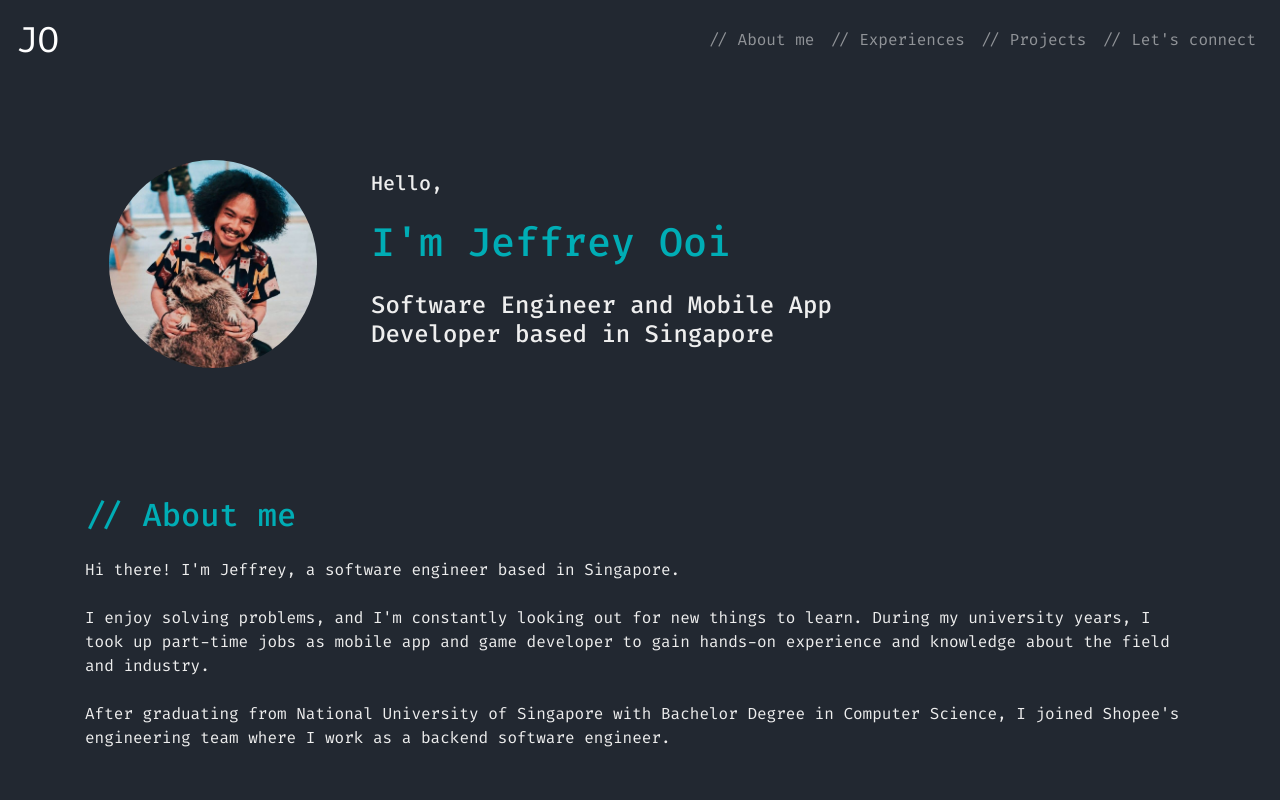
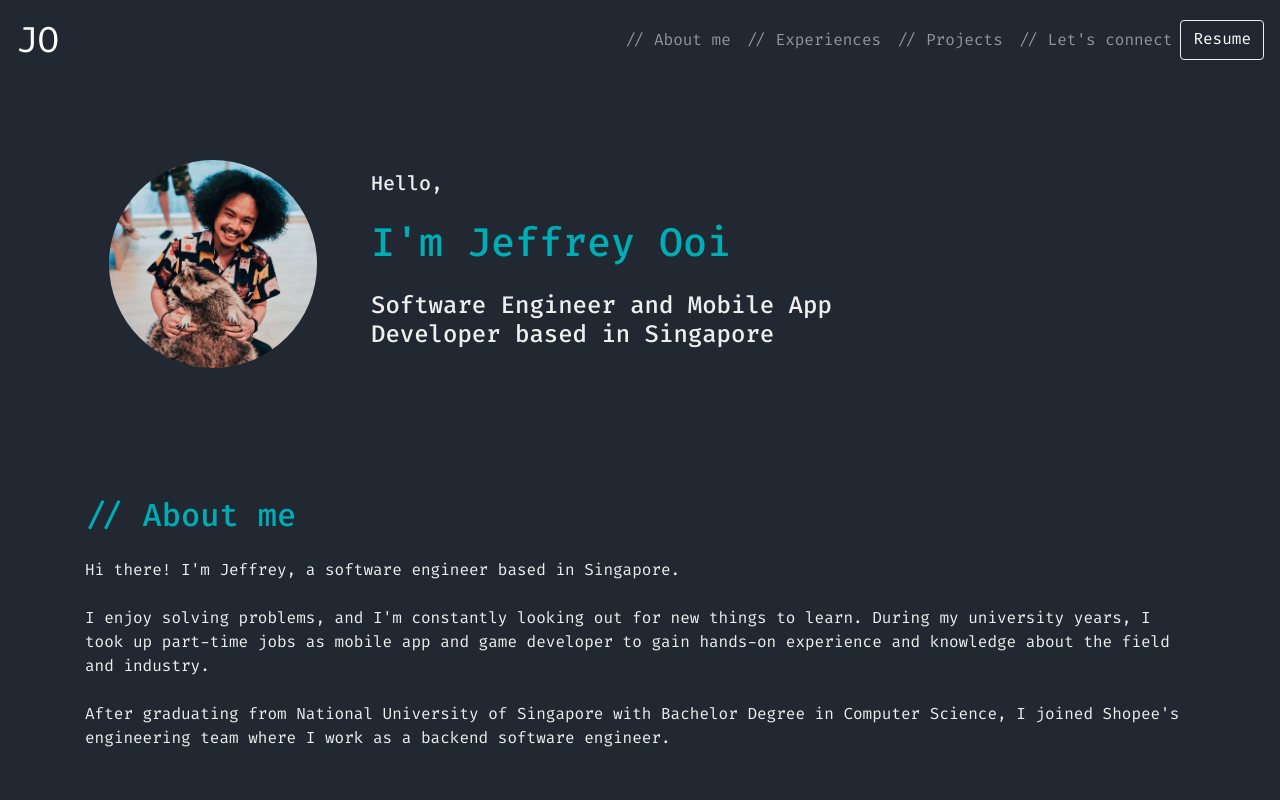
Before and after one commit to jeffreyooi/gh-user-page, a React (Create React App) app: page / in a window 1280 px wide. Shown: the top 800 px of the page. Built offline with nearby package versions, Linux system fonts and the light colour scheme.

Commit message:
Add resume

```diff
--- a/src/component/section/Header.tsx
+++ b/src/component/section/Header.tsx
@@ -1,4 +1,5 @@
 import React from 'react';
+import Button from 'react-bootstrap/Button';
 import Nav from 'react-bootstrap/Nav';
 import Navbar from 'react-bootstrap/Navbar';
 import Scroll from 'react-scroll';
@@ -30,6 +31,9 @@ function Header(): JSX.Element {
               // Let's connect
             </Scroll.Link>
           </Nav.Link>
+          <Button className="resume" href={`${process.env.PUBLIC_URL}/resume.pdf`}>
+            Resume
+          </Button>
         </Nav>
       </Navbar.Collapse>
     </Navbar>
--- a/src/index.css
+++ b/src/index.css
@@ -116,11 +116,23 @@ div > .card > img {
   margin: 0px;
 }
 
+.btn.resume {
+  font-family: 'FiraCode';
+  background-color: transparent;
+  border-color: #00ADB5;
+}
+
+.btn.resume:active, .btn.resume:hover, .btn.resume:link {
+  background-color: transparent;
+  border-color: #EEEEEE;
+}
+
 .card-body {
   color: #00ADB5;
 }
 
 .card-body > .btn {
+  font-family: 'FiraCode';
   background-color: transparent;
   border-color: #00ADB5;
 }
```
Also changed, not shown: 1 other file (tests, documents, lock files or other folders).
